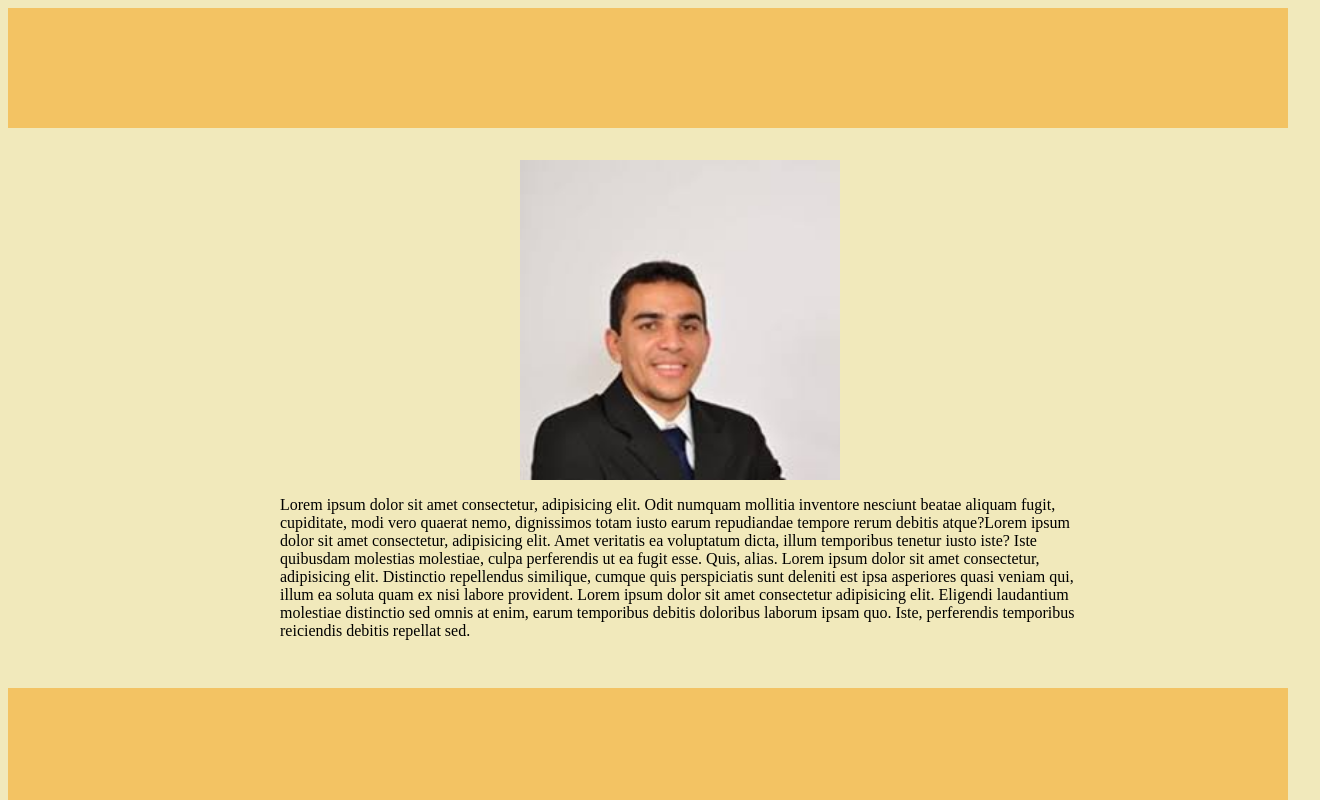
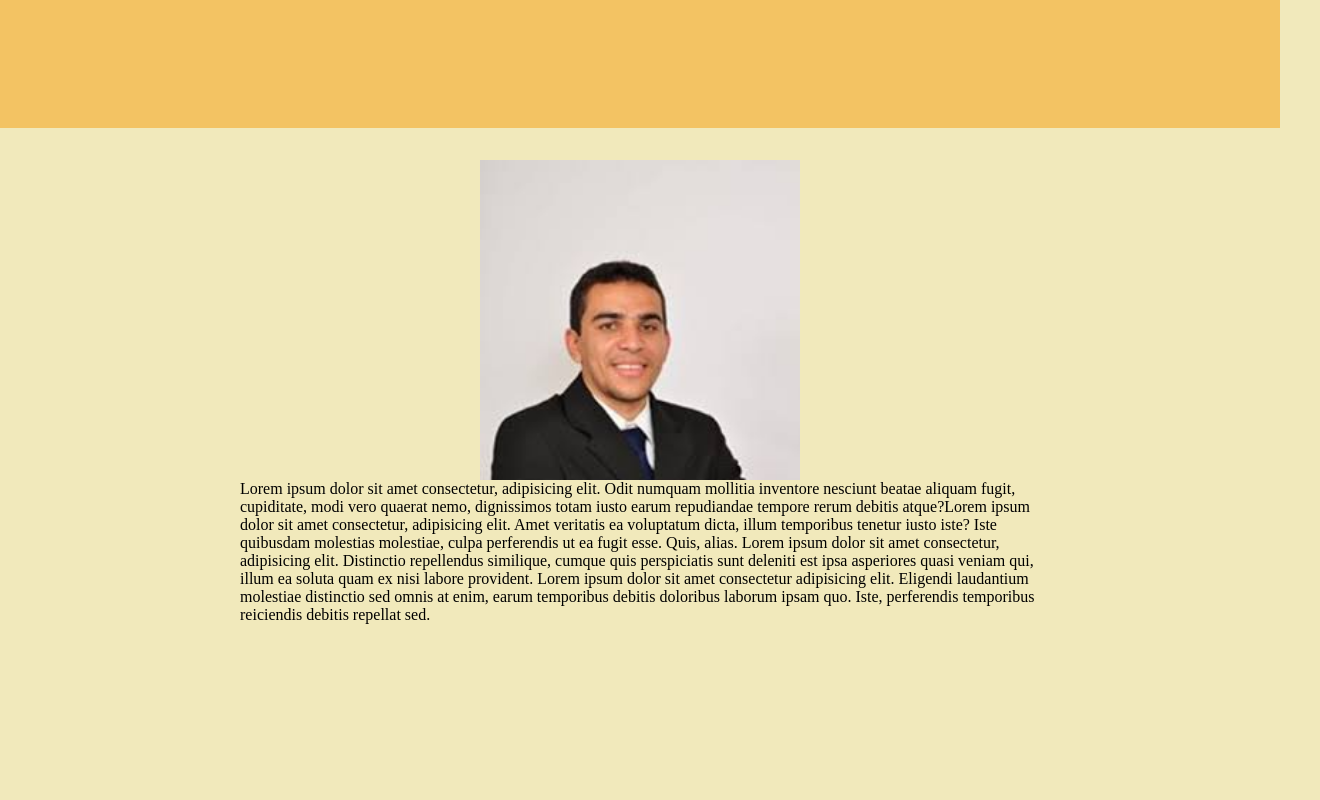
Before and after one commit to ZagZx/advogado-camposman, a plain HTML site: page index.html in a window 1280 px wide. Shown: the top 800 px of the page, 1320 px wide, since content can reach past the window. Drawn offline with Linux system fonts and the light colour scheme.

Commit message:
main css

```diff
--- a/styles/land.css
+++ b/styles/land.css
@@ -3,6 +3,7 @@ article{
         width: 20rem;
     }
     div{
+        margin-top: 2rem;
         display: flex;
         flex-direction: column;
         align-items: center;
--- a/styles/main.css
+++ b/styles/main.css
@@ -1,11 +1,14 @@
 * {
     box-sizing: border-box;
+    flex-grow: 0;
+    flex-shrink: 0;
+    margin: 0;
 
 }
 
 body{
     display: flex;
-    height: 100vh;
+
     width: 100vw;
     flex-direction: column;
     background-color: #F1E9BB;
@@ -29,10 +32,9 @@ footer{
 }
 
 article{
+    min-height: 100vh;
     display: flex;
     width: 100%;
-    margin: 2rem;
-    justify-content: center;
     align-items: center;
     flex-direction: column;
 }
```
